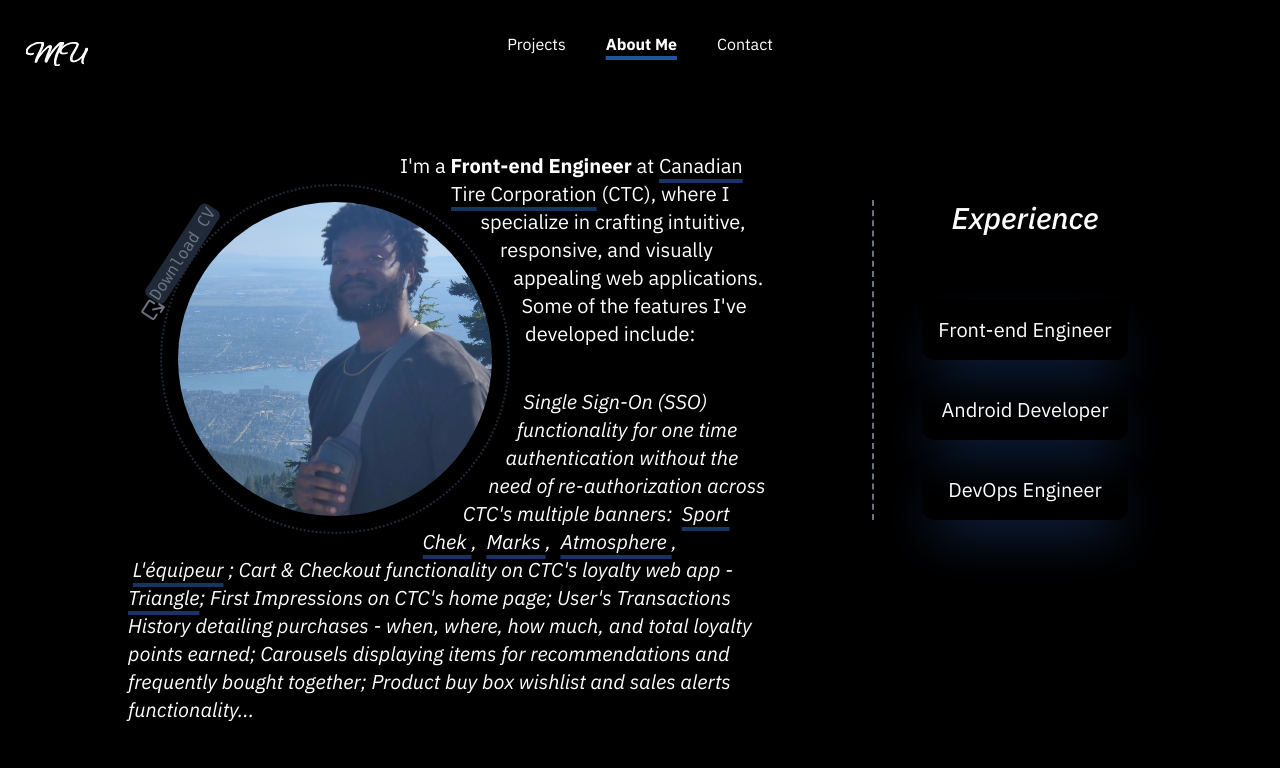
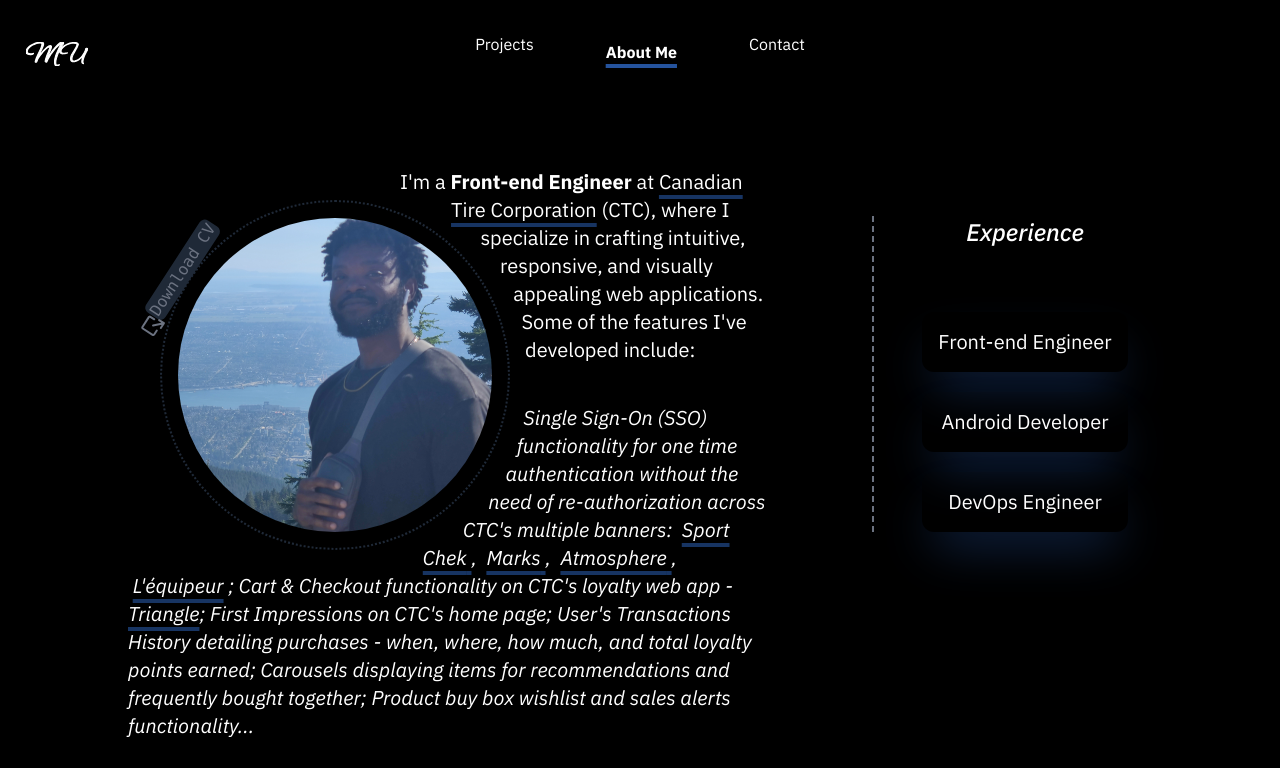
Before and after one commit to iceicles/portfolio, a Next.js app: page /about-me in a window 1280 px wide. Shown: the top 768 px of the page. Built offline with nearby package versions, Linux system fonts and the light colour scheme.

Commit message:
header nav animation + minor changes

```diff
--- a/components/Card/ProjectCard/index.tsx
+++ b/components/Card/ProjectCard/index.tsx
@@ -105,7 +105,7 @@ export function ProjectCard() {
                     layoutId={`button-${active.title}-${id}`}
                     href={active.ctaLink}
                     target='_blank'
-                    className='px-4 py-3 text-sm rounded-full font-bold bg-gray-800 hover:bg-gray-700 text-white'
+                    className='px-4 py-3 text-sm rounded-full font-bold bg-blue-800 hover:bg-blue-700 text-white'
                   >
                     {active.ctaText}
                   </motion.a>
@@ -226,13 +226,13 @@ const cards = [
     content: () => {
       return (
         <p>
-          PICz is a web application that allows users to easily upload and share
-          their images on the cloud. By leveraging Cloudinary, a powerful cloud
-          storage platform, PICz enables seamless storage, management, and
-          sharing of photos. Once uploaded, images are made publicly accessible,
-          allowing anyone to view and enjoy them. The platform is designed for
-          simplicity and convenience, making it ideal for users looking to
-          showcase their images online with ease.
+          PICz is a fullstack web application that allows users to easily upload
+          and share their images on the cloud. By leveraging Cloudinary, a
+          powerful cloud storage platform, PICz enables seamless storage,
+          management, and sharing of photos. Once uploaded, images are made
+          publicly accessible, allowing anyone to view and enjoy them. The
+          platform is designed for simplicity and convenience, making it ideal
+          for users looking to showcase their images online with ease.
         </p>
       );
     },
--- a/components/Header/index.tsx
+++ b/components/Header/index.tsx
@@ -20,7 +20,7 @@ const Header: FC<{}> = ({}) => {
       ) : (
         <div className='md:flex justify-center items-center py-4 sm:gap-x-16 sm:py-8 relative mb-[8vh] desktop-lg:mb-[15vh] invisible md:visible'>
           <nav>
-            <ul className='flex gap-10'>
+            <ul className='flex gap-16'>
               {HeaderNavs.map((el, _i) => (
                 <HeaderNav
                   key={_i}
@@ -28,7 +28,7 @@ const Header: FC<{}> = ({}) => {
                   href={el.href}
                   styles={
                     isActive(el.href, pathname)
-                      ? 'active-link font-bold'
+                      ? 'active-link font-bold animate-navActive'
                       : 'hover:hover-link'
                   }
                 />
--- a/containers/about-page/timeline-section/index.tsx
+++ b/containers/about-page/timeline-section/index.tsx
@@ -10,7 +10,7 @@ const TimelineSection: FC<TimelineSection> = ({ showModal }) => {
   return (
     <section className='flex flex-col sm:flex-row lg:flex-col mt-12 sm:m-auto sm:mt-12 gap-4 md:gap-[5vw] justify-evenly sm:flex-wrap xl:border-l-2 border-dashed border-gray-500'>
       <div className='flex flex-col gap-16 mx-12'>
-        <h1 className='text-3xl text-center text-8 font-medium underline underline-offset-8 decoration-wavy decoration-blue-500/40 xl:no-underline'>
+        <h1 className='text-2xl text-center text-8 font-medium underline underline-offset-8 decoration-wavy decoration-blue-500/40 xl:no-underline'>
           <i>Experience</i>
         </h1>
         <div className='flex flex-col sm:flex-row lg:flex-col gap-5'>
--- a/tailwind.config.ts
+++ b/tailwind.config.ts
@@ -16,7 +16,8 @@ const config: Config = {
       animation: {
         'logo-spin': 'rotateYanim 2s linear',
         'pulse2': 'pulse 3s cubic-bezier(0.4, 0, 0.6, 1) infinite',
-        'bounce2': 'bounce2 2s ease infinite'
+        'bounce2': 'bounce2 2s ease infinite',
+        'navActive': 'navActive 0.2s ease-out forwards'
       },
       keyframes: {
         rotateYanim: {
@@ -38,6 +39,16 @@ const config: Config = {
           '0%, 20%, 50%, 80%, 100%': {transform: 'translateY(0)'},
 	        '40%': {transform: 'translateY(-30px)'},
 	        '60%': {transform: 'translateY(-15px)'},
+        },
+        navActive: {
+          'from': {
+            // background: 'none',
+            margin: '0px',
+          },
+          'to': {
+            // background: 'rgb(59 130 246 / 0.4)',
+            margin: '8px'
+          }
         }
       },
       screens: {
```
